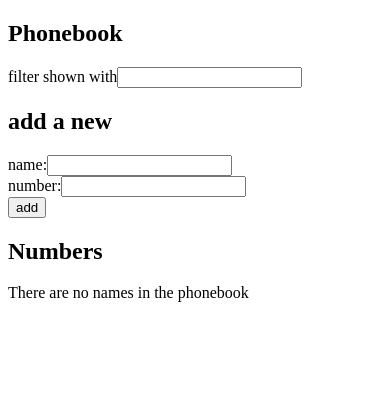
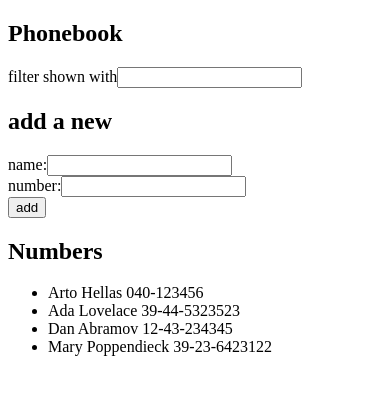
Before and after one commit to albertxtran/part2, a React (Create React App) app in the folder phonebook/: page / in a window 390 px wide. Shown: the top 394 px of the page. Built offline with nearby package versions, Linux system fonts and the light colour scheme; data requests are answered from the project's data file.

Commit message:
2.11 The Phonebook Step 6

```diff
--- /dev/null
+++ b/phonebook/db.json
@@ -0,0 +1,24 @@
+{
+  "persons": [
+    {
+      "name": "Arto Hellas",
+      "number": "040-123456",
+      "id": 1
+    },
+    {
+      "name": "Ada Lovelace",
+      "number": "39-44-5323523",
+      "id": 2
+    },
+    {
+      "name": "Dan Abramov",
+      "number": "12-43-234345",
+      "id": 3
+    },
+    {
+      "name": "Mary Poppendieck",
+      "number": "39-23-6423122",
+      "id": 4
+    }
+  ]
+}
--- a/phonebook/src/App.js
+++ b/phonebook/src/App.js
@@ -1,4 +1,5 @@
-import { useState } from "react";
+import { useState, useEffect } from "react";
+import axios from "axios";
 import Filter from "./components/Filter";
 import PersonForm from "./components/PersonForm";
 import Persons from "./components/Persons";
@@ -6,6 +7,12 @@
 const App = () => {
   const [persons, setPersons] = useState([]);
   const [newFilter, setFilter] = useState("");
+
+  useEffect(() => {
+    axios
+      .get("http://localhost:3001/persons")
+      .then((response) => setPersons(response.data));
+  }, []);
 
   const handleFilterChange = (value) => {
     setFilter(value);
```
Also changed, not shown: phonebook/package.json (+6 -1 lines), 2 other files (tests, documents, lock files or other folders).
